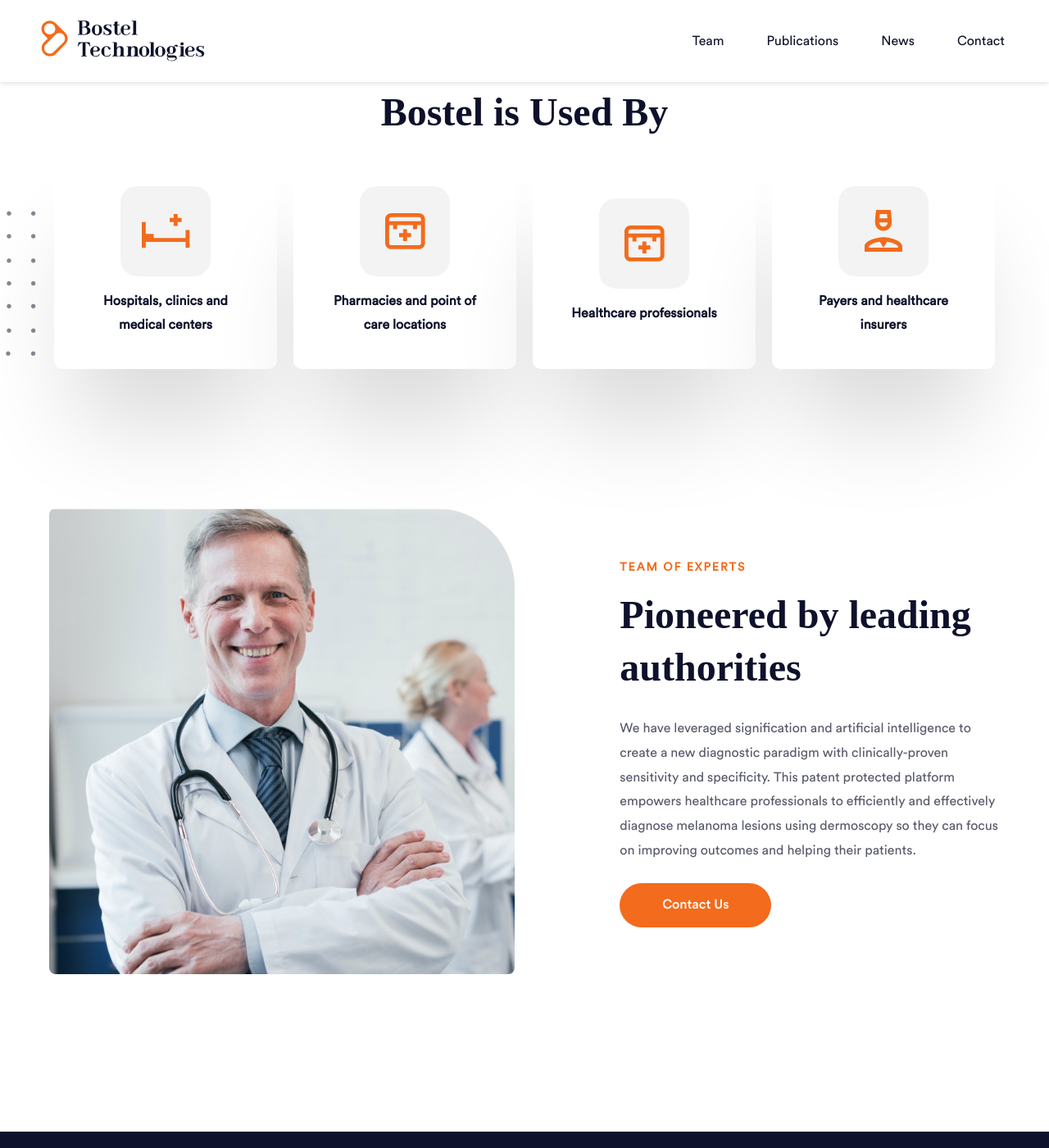
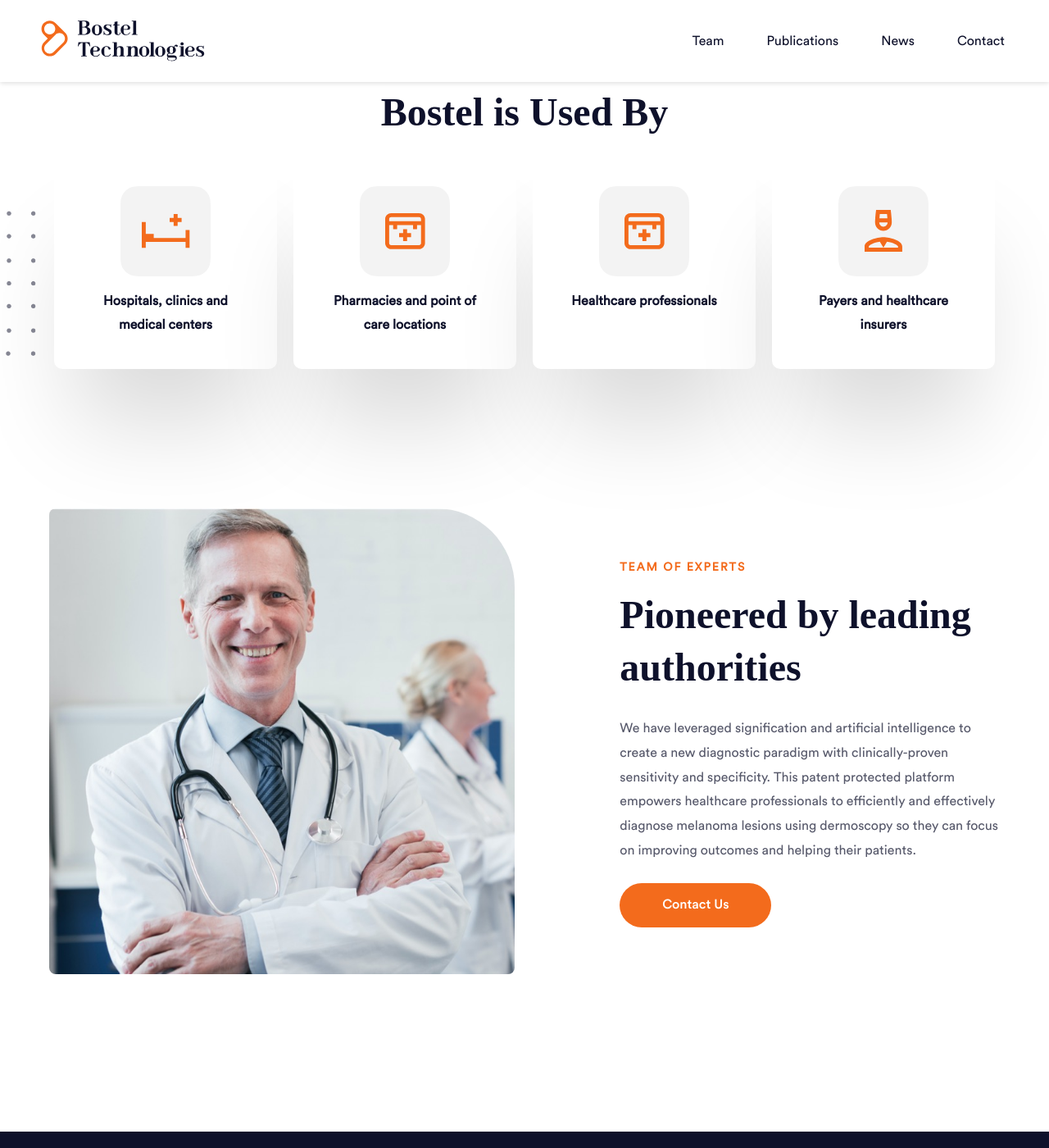
Before and after one commit to brucenwalker/bostelweb, a Jekyll site: the page built from index.md, in a window 1280 px wide and 1400 px high, scrolled down 2783 px. Shown: the whole window at 82% size. Built offline with Jekyll 4.4.1, drawn with Linux system fonts in a browser that asks for light colours; some web fonts are replaced.

Commit message:
Icon, Button styling

```diff
--- a/_sass/_page.home.scss
+++ b/_sass/_page.home.scss
@@ -157,6 +157,18 @@
             margin: 0 0.3125rem 1.25rem 0.3125rem;
         }
     }
+
+    .play-btn {
+        padding: 0 0.625rem 0 1.125rem;
+        justify-content: flex-end;
+        min-width: 0;
+
+        .btn__icon {
+            margin-left: 0.625rem;
+            width: 1.25rem;
+            height: 1.25rem;
+        }
+    }
 }
 
 @media (max-width: $md-breakpoint-max) {
@@ -247,13 +259,22 @@
         .col-desc {
             padding-left: calc(8.333% + 0.625rem);
         }
+
+        .play-btn {
+            padding: 0 0.625rem 0 2.1875rem;
+
+            .btn__icon {
+                width: 2.25rem;
+                height: 2.25rem;
+            }
+        }
     }
 }
 
 .feature-block {
     display: flex;
     flex-direction: column;
-    justify-content: center;
+    justify-content: flex-start;
     align-items: center;
     box-shadow: $box-shadow-lg;
     border-radius: $border-radius-lg;
```
Also changed, not shown: assets/pharmacies.svg (added), assets/play-button.svg (added).
